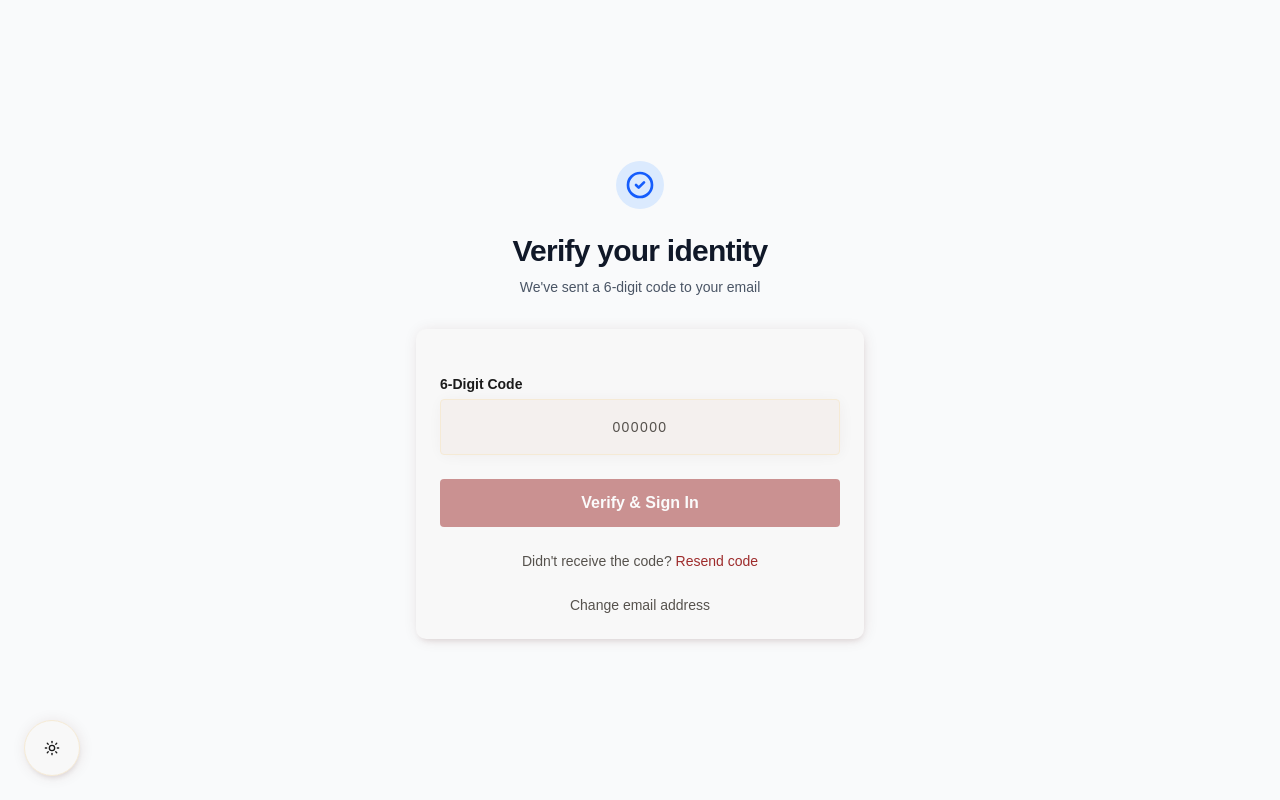
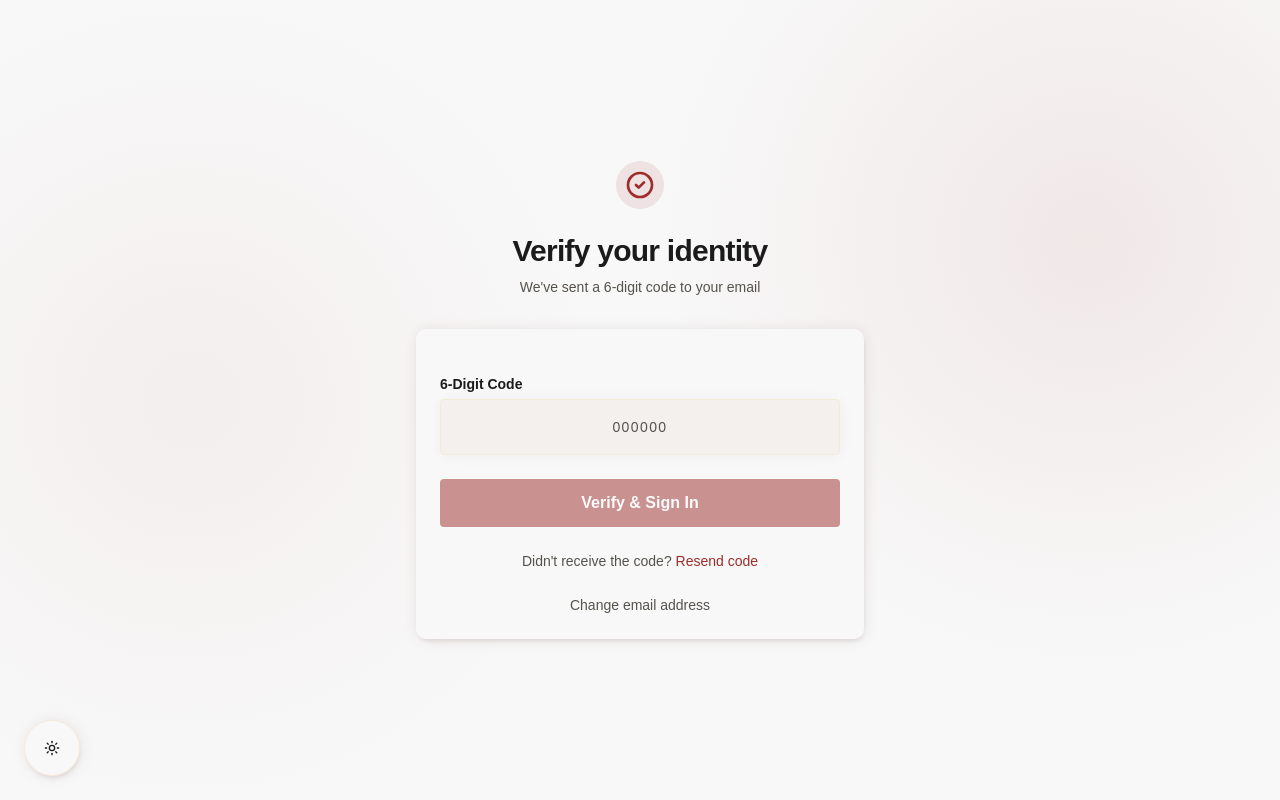
Before and after one commit to Crew-Synx/crew-synx-web, a Next.js app: page /auth/verify in a window 1280 px wide. Built offline with nearby package versions, Linux system fonts and the light colour scheme.

Commit message:
feat: Implement custom color theme for authentication pages and enhance OTP login error display.

```diff
--- a/src/app/auth/login/login-form.tsx
+++ b/src/app/auth/login/login-form.tsx
@@ -28,7 +28,16 @@ export default function LoginForm() {
       });
 
       if (!response.ok) {
-        throw new Error('Failed to send OTP');
+        let errorMessage = 'Failed to send OTP';
+        try {
+          const errorData = await response.json();
+          if (errorData.error) {
+            errorMessage = errorData.error;
+          }
+        } catch (e) {
+          // Ignore parsing error
+        }
+        throw new Error(errorMessage);
       }
 
       const query = new URLSearchParams();
@@ -38,10 +47,10 @@ export default function LoginForm() {
       }
 
       router.push(`/auth/verify?${query.toString()}`);
-    } catch (error) {
+    } catch (error: any) {
       console.error(error);
+      alert(error.message); // Show error to user natively for now
       setIsLoading(false);
-      // In a real app, show a toast error here
     }
   };
 
--- a/src/app/auth/login/page.tsx
+++ b/src/app/auth/login/page.tsx
@@ -3,12 +3,12 @@ import LoginForm from './login-form';
 
 export default function LoginPage() {
   return (
-    <div className="flex h-screen items-center justify-center bg-gray-50 px-4 sm:px-6 lg:px-8">
+    <div className="flex h-screen items-center justify-center px-4 sm:px-6 lg:px-8">
       <div className="w-full max-w-md space-y-8">
         <div className="text-center">
-          <div className="mx-auto h-12 w-12 rounded-full bg-blue-100 flex items-center justify-center">
+          <div className="mx-auto h-12 w-12 rounded-full bg-primary/10 flex items-center justify-center">
             <svg
-              className="h-8 w-8 text-blue-600"
+              className="h-8 w-8 text-primary"
               fill="none"
               stroke="currentColor"
               viewBox="0 0 24 24"
@@ -17,10 +17,10 @@ export default function LoginPage() {
               <path strokeLinecap="round" strokeLinejoin="round" strokeWidth={2} d="M19 11H5m14 0a2 2 0 012 2v6a2 2 0 01-2 2H5a2 2 0 01-2-2v-6a2 2 0 012-2m14 0V9a2 2 0 00-2-2M5 11V9a2 2 0 002-2m0 0V5a2 2 0 012-2h6a2 2 0 012 2v2M7 7h10" />
             </svg>
           </div>
-          <h2 className="mt-6 text-3xl font-bold tracking-tight text-gray-900">
+          <h2 className="mt-6 text-3xl font-bold tracking-tight text-foreground">
             Sign in to Crewsynx
           </h2>
-          <p className="mt-2 text-sm text-gray-600">
+          <p className="mt-2 text-sm text-muted-foreground">
             Enter your email to receive a one-time password
           </p>
         </div>
--- a/src/app/auth/register/page.tsx
+++ b/src/app/auth/register/page.tsx
@@ -3,12 +3,12 @@ import RegisterForm from './register-form';
 
 export default function RegisterPage() {
   return (
-    <div className="flex min-h-screen items-center justify-center bg-gray-50 px-4 sm:px-6 lg:px-8 py-12">
+    <div className="flex min-h-screen items-center justify-center px-4 sm:px-6 lg:px-8 py-12">
       <div className="w-full max-w-md space-y-8">
         <div className="text-center">
-          <div className="mx-auto h-12 w-12 rounded-full bg-blue-100 flex items-center justify-center">
+          <div className="mx-auto h-12 w-12 rounded-full bg-primary/10 flex items-center justify-center">
             <svg
-              className="h-8 w-8 text-blue-600"
+              className="h-8 w-8 text-primary"
               fill="none"
               stroke="currentColor"
               viewBox="0 0 24 24"
@@ -17,10 +17,10 @@ export default function RegisterPage() {
               <path strokeLinecap="round" strokeLinejoin="round" strokeWidth={2} d="M18 9v3m0 0v3m0-3h3m-3 0h-3m-2-5a4 4 0 11-8 0 4 4 0 018 0zM3 20a6 6 0 0112 0v1H3v-1z" />
             </svg>
           </div>
-          <h2 className="mt-6 text-3xl font-bold tracking-tight text-gray-900">
+          <h2 className="mt-6 text-3xl font-bold tracking-tight text-foreground">
             Create an account
           </h2>
-          <p className="mt-2 text-sm text-gray-600">
+          <p className="mt-2 text-sm text-muted-foreground">
             Join Crewsynx to start managing your projects
           </p>
         </div>
--- a/src/app/auth/verify/page.tsx
+++ b/src/app/auth/verify/page.tsx
@@ -3,12 +3,12 @@ import VerifyForm from './verify-form';
 
 export default function VerifyPage() {
   return (
-    <div className="flex h-screen items-center justify-center bg-gray-50 px-4 sm:px-6 lg:px-8">
+    <div className="flex h-screen items-center justify-center px-4 sm:px-6 lg:px-8">
       <div className="w-full max-w-md space-y-8">
         <div className="text-center">
-          <div className="mx-auto h-12 w-12 rounded-full bg-blue-100 flex items-center justify-center">
+          <div className="mx-auto h-12 w-12 rounded-full bg-primary/10 flex items-center justify-center">
             <svg
-              className="h-8 w-8 text-blue-600"
+              className="h-8 w-8 text-primary"
               fill="none"
               stroke="currentColor"
               viewBox="0 0 24 24"
@@ -17,10 +17,10 @@ export default function VerifyPage() {
               <path strokeLinecap="round" strokeLinejoin="round" strokeWidth={2} d="M9 12l2 2 4-4m6 2a9 9 0 11-18 0 9 9 0 0118 0z" />
             </svg>
           </div>
-          <h2 className="mt-6 text-3xl font-bold tracking-tight text-gray-900">
+          <h2 className="mt-6 text-3xl font-bold tracking-tight text-foreground">
             Verify your identity
           </h2>
-          <p className="mt-2 text-sm text-gray-600">
+          <p className="mt-2 text-sm text-muted-foreground">
             We've sent a 6-digit code to your email
           </p>
         </div>
--- a/src/app/globals.css
+++ b/src/app/globals.css
@@ -71,6 +71,8 @@
   --popover: oklch(0.98 0 0);
   --popover-foreground: oklch(0.22 0 0);
   --primary: oklch(0.47 0.15 25.06);
+  --primary-glow: oklch(0.47 0.15 25.06 / 0.05);
+  --primary-glow-strong: oklch(0.47 0.15 25.06 / 0.08);
   --primary-foreground: oklch(1.00 0 0);
   --secondary: oklch(0.96 0.04 88.18);
   --secondary-foreground: oklch(0.48 0.10 75.09);
@@ -121,6 +123,8 @@
   --popover: oklch(0.27 0.01 39.35);
   --popover-foreground: oklch(0.97 0 0);
   --primary: oklch(0.51 0.19 27.52);
+  --primary-glow: oklch(0.51 0.19 27.52 / 0.05);
+  --primary-glow-strong: oklch(0.51 0.19 27.52 / 0.08);
   --primary-foreground: oklch(0.98 0 0);
   --secondary: oklch(0.47 0.12 46.52);
   --secondary-foreground: oklch(0.96 0.06 94.84);
@@ -168,8 +172,8 @@
   body {
     @apply bg-background text-foreground;
     letter-spacing: var(--tracking-normal);
-    background-image: radial-gradient(circle at 15% 50%, rgba(var(--primary), 0.05), transparent 25%),
-      radial-gradient(circle at 85% 30%, rgba(var(--primary), 0.08), transparent 25%);
+    background-image: radial-gradient(circle at 15% 50%, var(--primary-glow), transparent 35%),
+      radial-gradient(circle at 85% 30%, var(--primary-glow-strong), transparent 35%);
     background-attachment: fixed;
     min-height: 100vh;
   }
```
